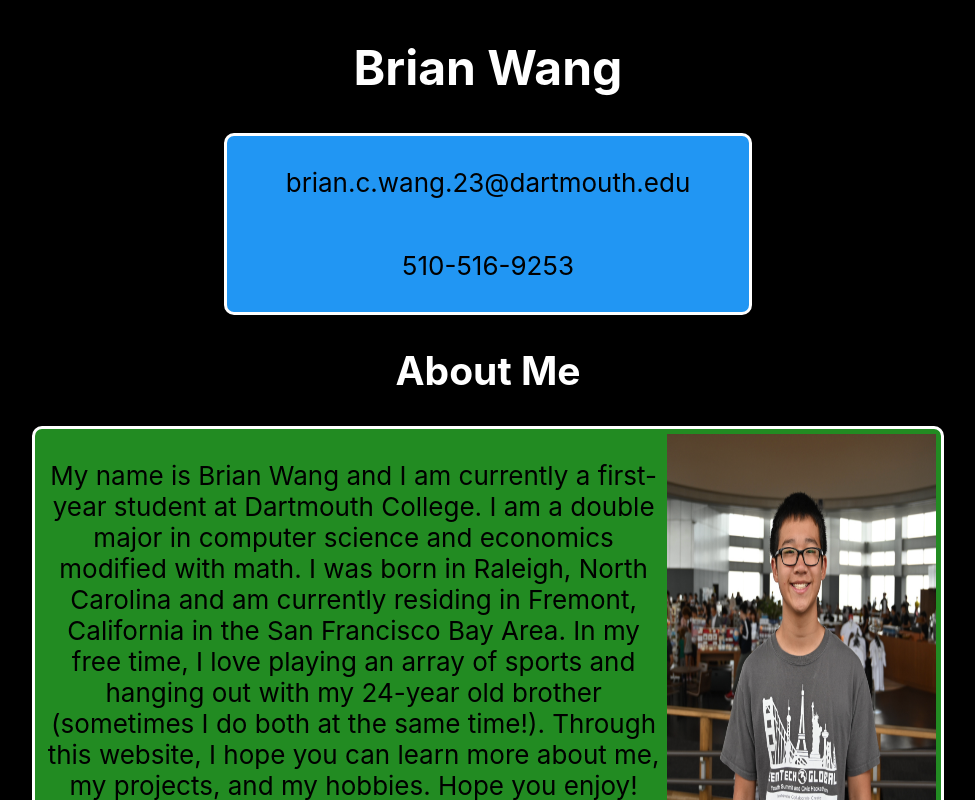
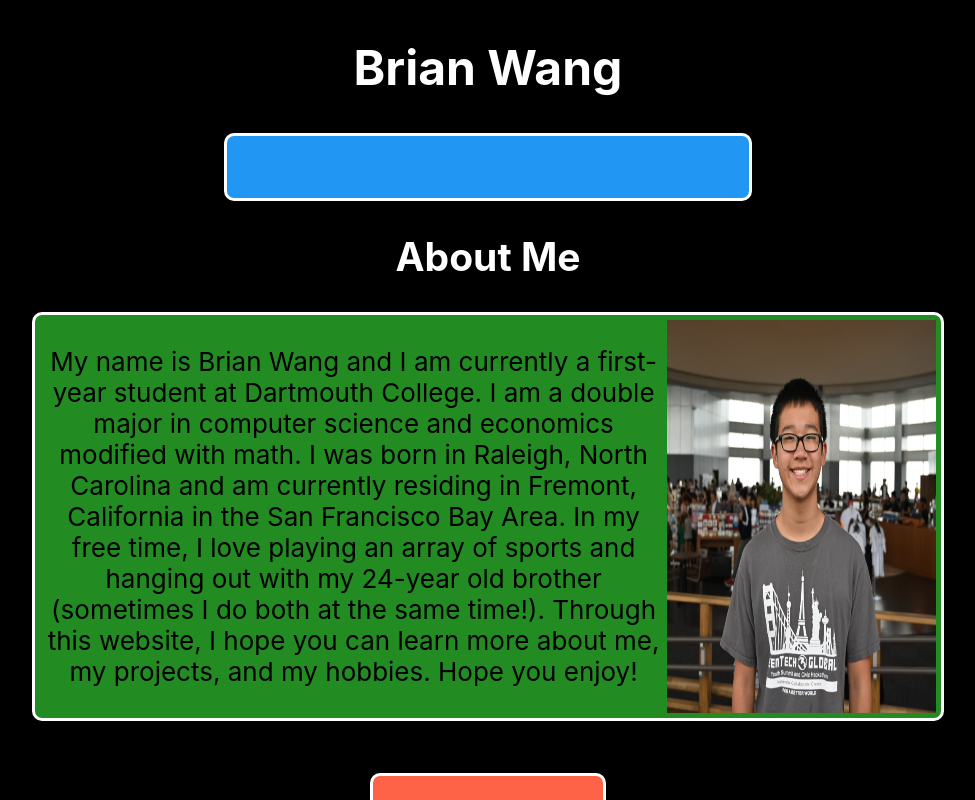
Before and after one commit to brianwang26/brianwang26.github.io, a React (Create React App) app: page / in a window 1280 px wide. Shown: the top 800 px of the page, without its empty margins (152-1127 px from the left). Built offline with nearby package versions, Linux system fonts and the light colour scheme.

Commit message:
delete personal info

```diff
--- a/src/App.js
+++ b/src/App.js
@@ -24,8 +24,8 @@ function App() {
         <h1><font size = "7"> Brian Wang </font></h1>
 
         <div className = "contactInfo">
-          <p><font color = "black">brian.c.wang.23@dartmouth.edu</font></p>
-          <p><font color = "black">510-516-9253</font></p>
+          <p><font color = "black"></font></p>
+          <p><font color = "black"></font></p>
         </div>
 
         <h2><font color="white">About Me</font></h2>
```
Also changed, not shown: 1 other file (tests, documents, lock files or other folders).
